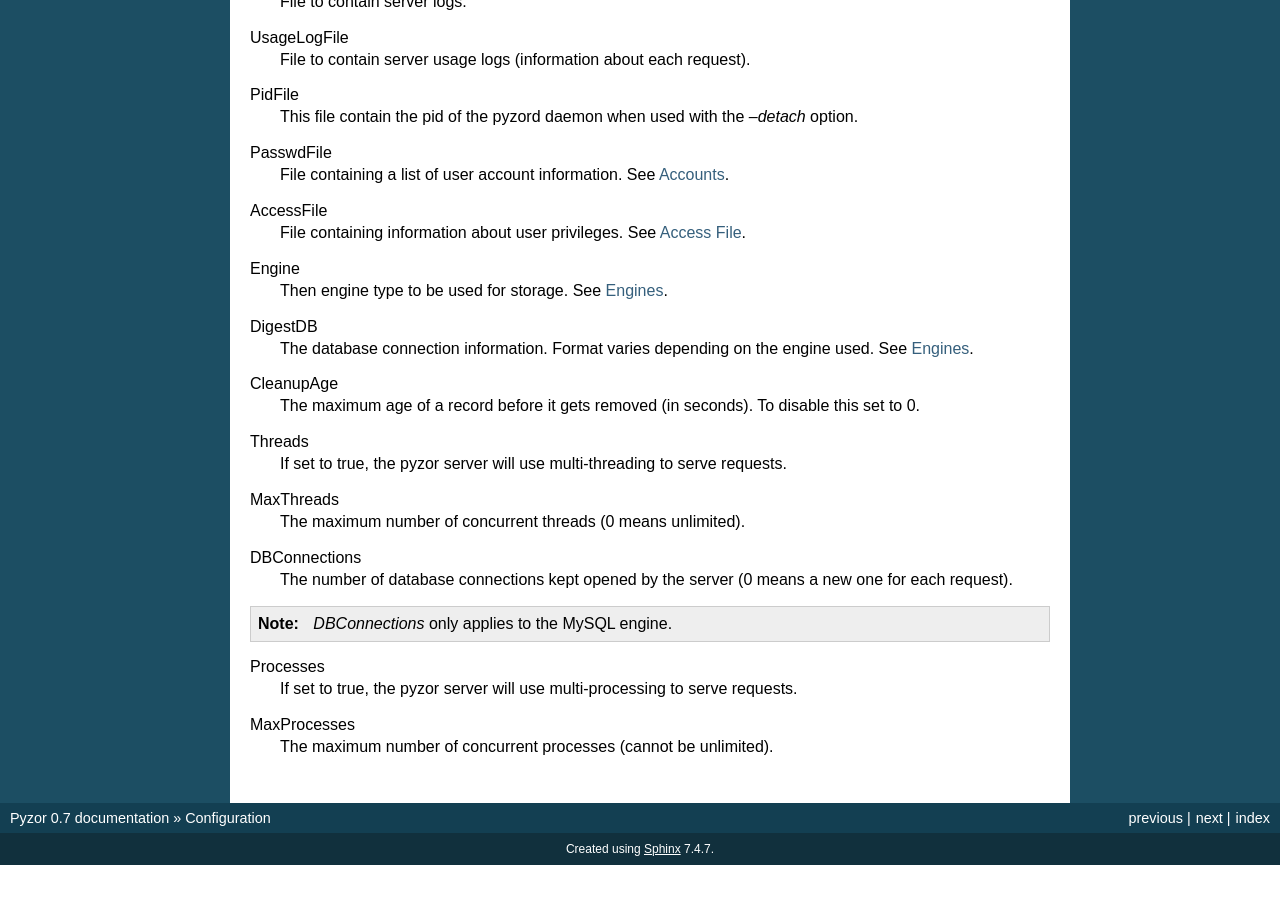
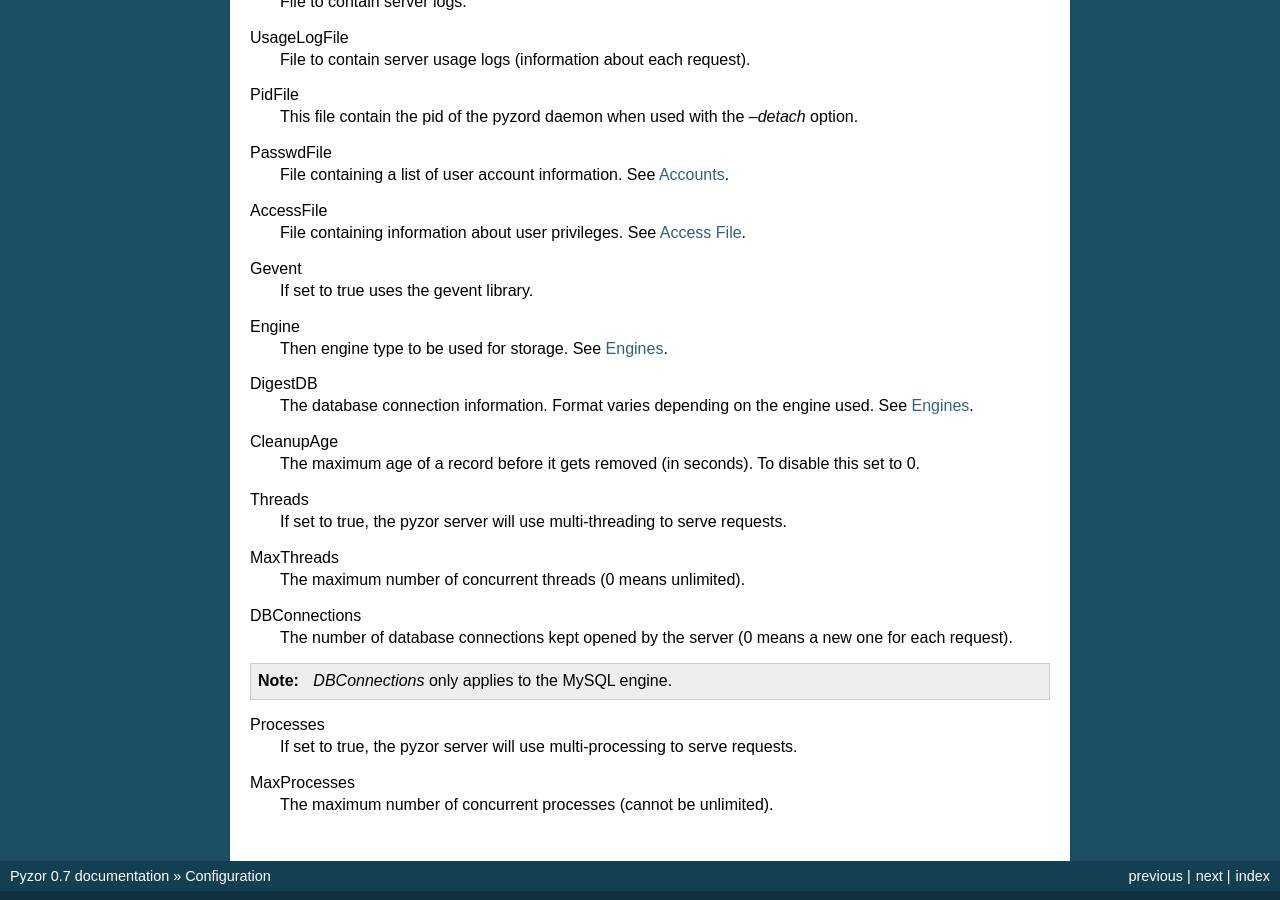
Before and after one commit to SpamExperts/pyzor, a Sphinx documentation site: the page built from docs/config.rst, in a window 1280 px wide and 900 px high, scrolled down 937 px. Built offline with Sphinx 7.4.7, drawn with Linux system fonts in a browser that asks for light colours; before the commit the page ends 1802 px from its top, so only the background shows below that.

Commit message:
Add information about gevent.

```diff
--- a/docs/config.rst
+++ b/docs/config.rst
@@ -72,6 +72,9 @@ AccessFile
     File containing information about user privileges. See
     :ref:`server-access-file`.
 
+Gevent
+    If set to true uses the gevent library.
+
 Engine
     Then engine type to be used for storage. See :ref:`server-engines`.
 
```
Also changed, not shown: 1 other file.
